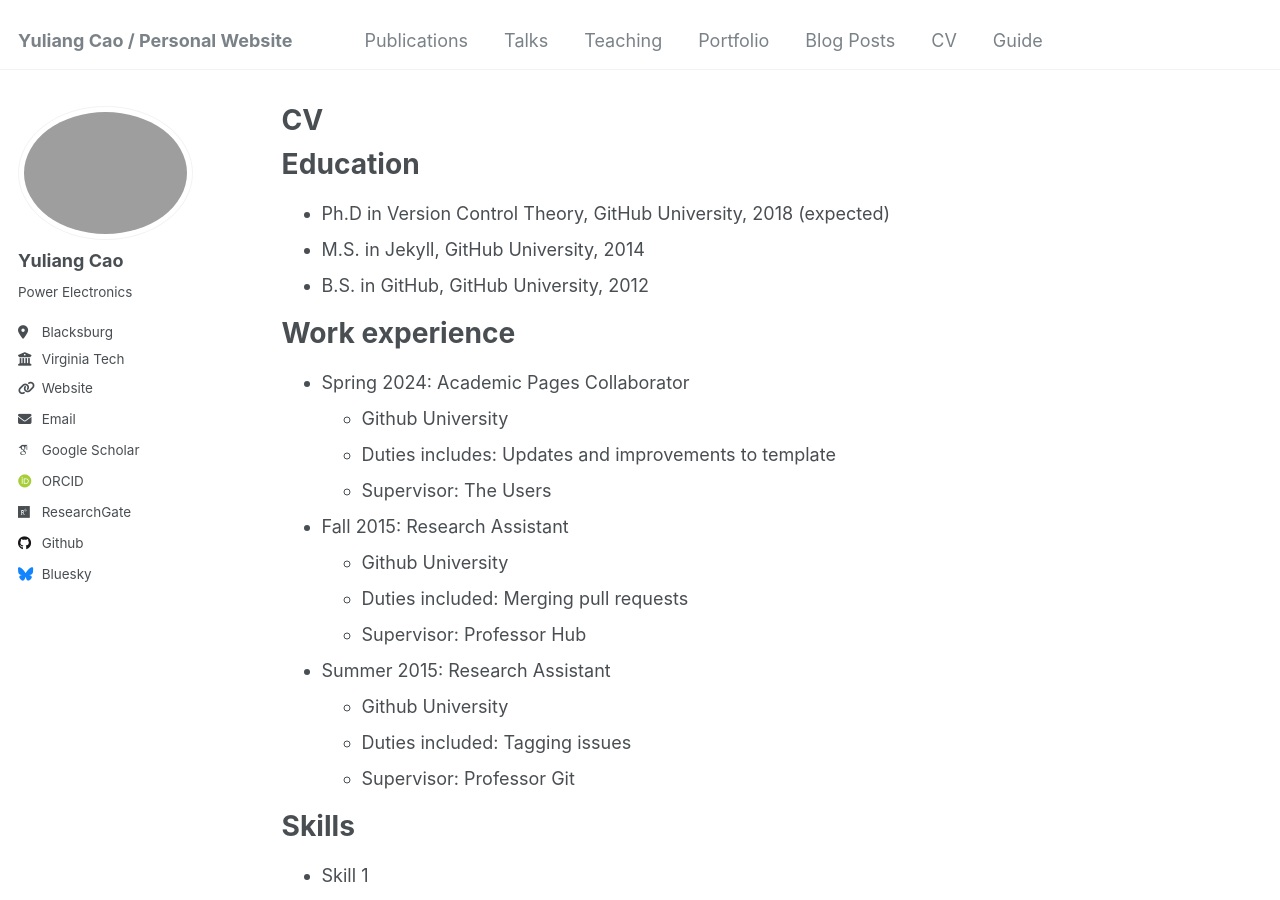
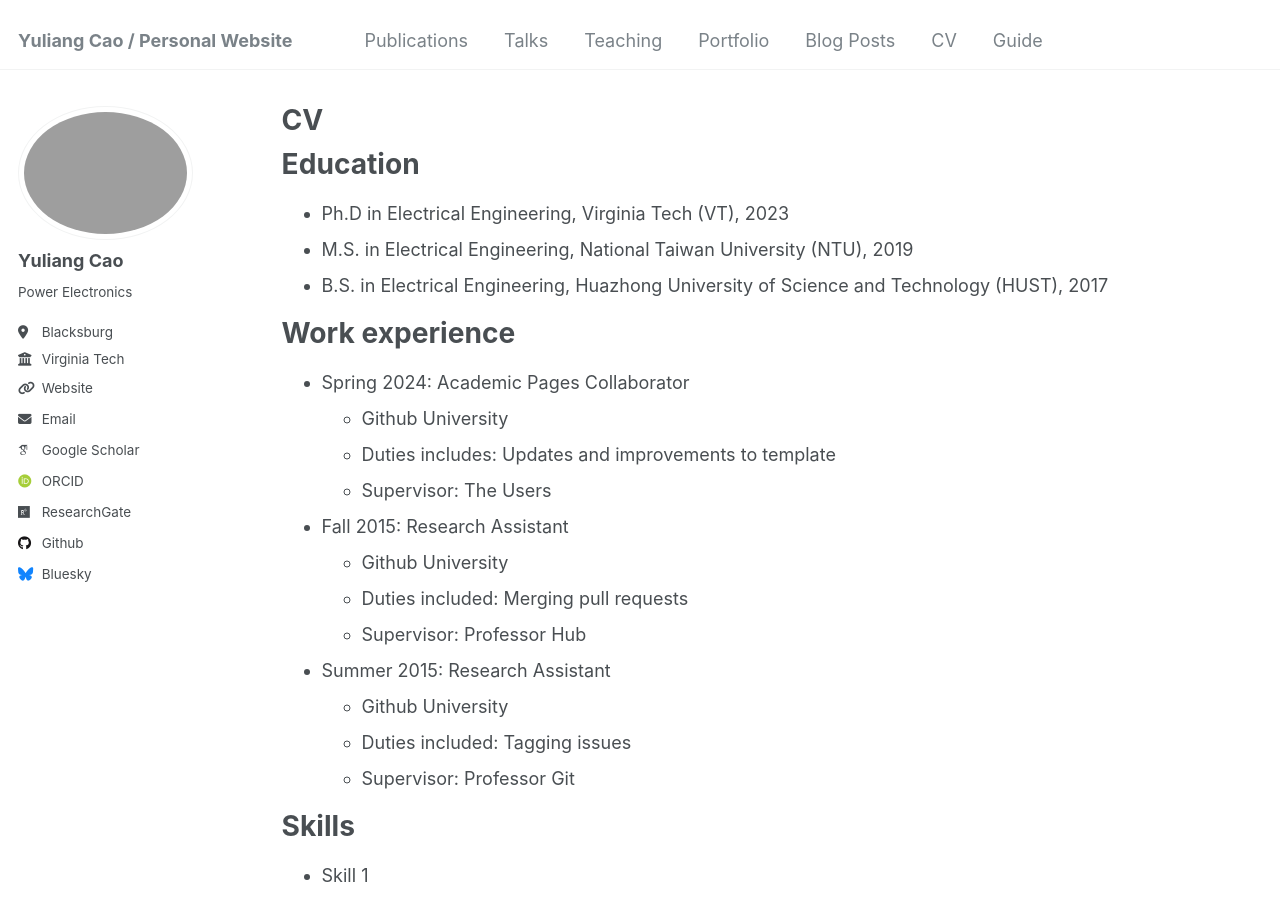
Before and after one commit to Cao-Yuliang/Cao-Yuliang.github.io, a Jekyll site: the page built from _pages/cv.md, in a window 1280 px wide and 900 px high. Built offline with Jekyll 4.4.1, drawn with Linux system fonts in a browser that asks for light colours; some web fonts are replaced.

Commit message:
Update cv.md

```diff
--- a/_pages/cv.md
+++ b/_pages/cv.md
@@ -11,9 +11,9 @@ redirect_from:
 
 Education
 ======
-* Ph.D in Version Control Theory, GitHub University, 2018 (expected)
-* M.S. in Jekyll, GitHub University, 2014
-* B.S. in GitHub, GitHub University, 2012
+* Ph.D in Electrical Engineering, Virginia Tech (VT), 2023
+* M.S. in Electrical Engineering, National Taiwan University (NTU), 2019
+* B.S. in Electrical Engineering, Huazhong University of Science and Technology (HUST), 2017
 
 Work experience
 ======
```
